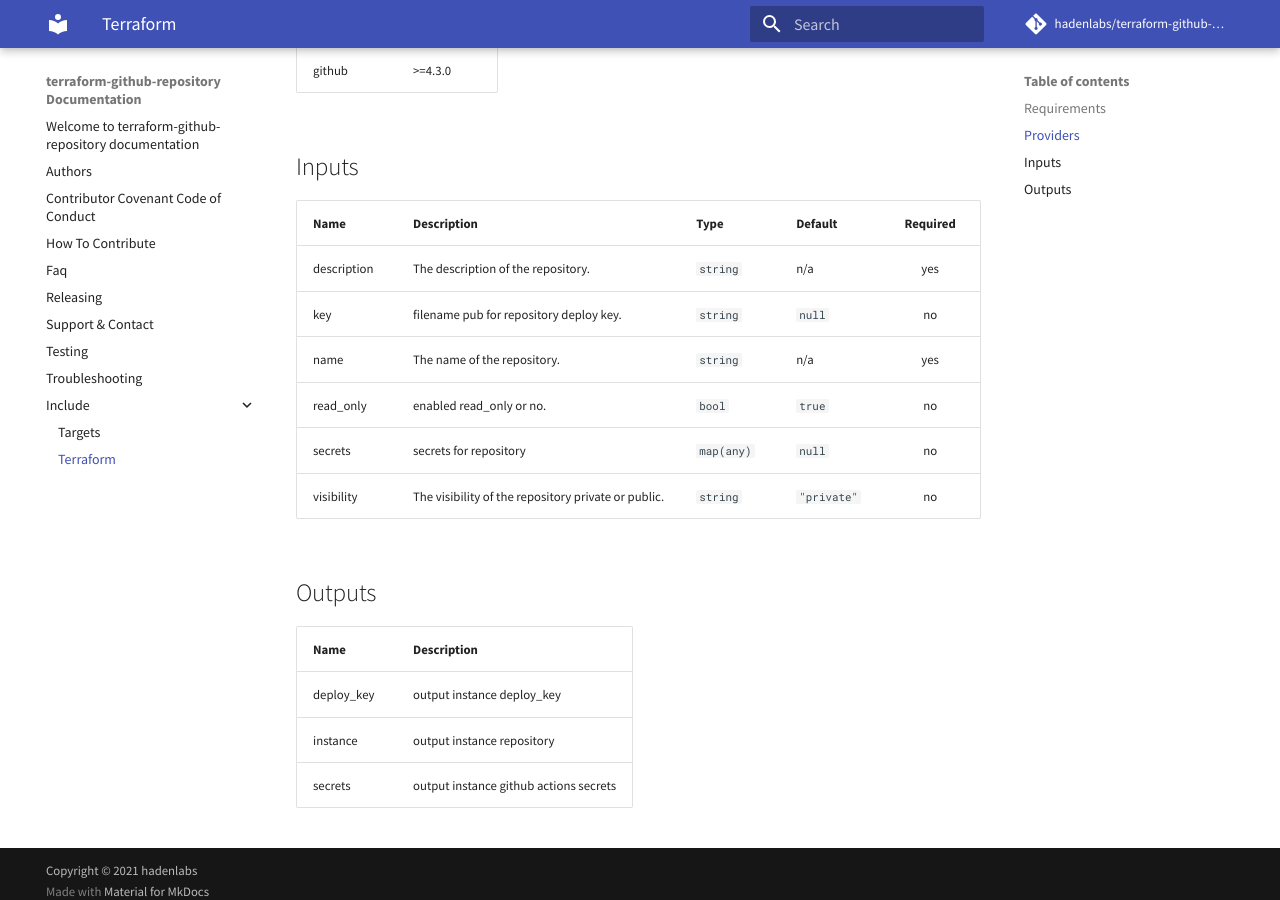
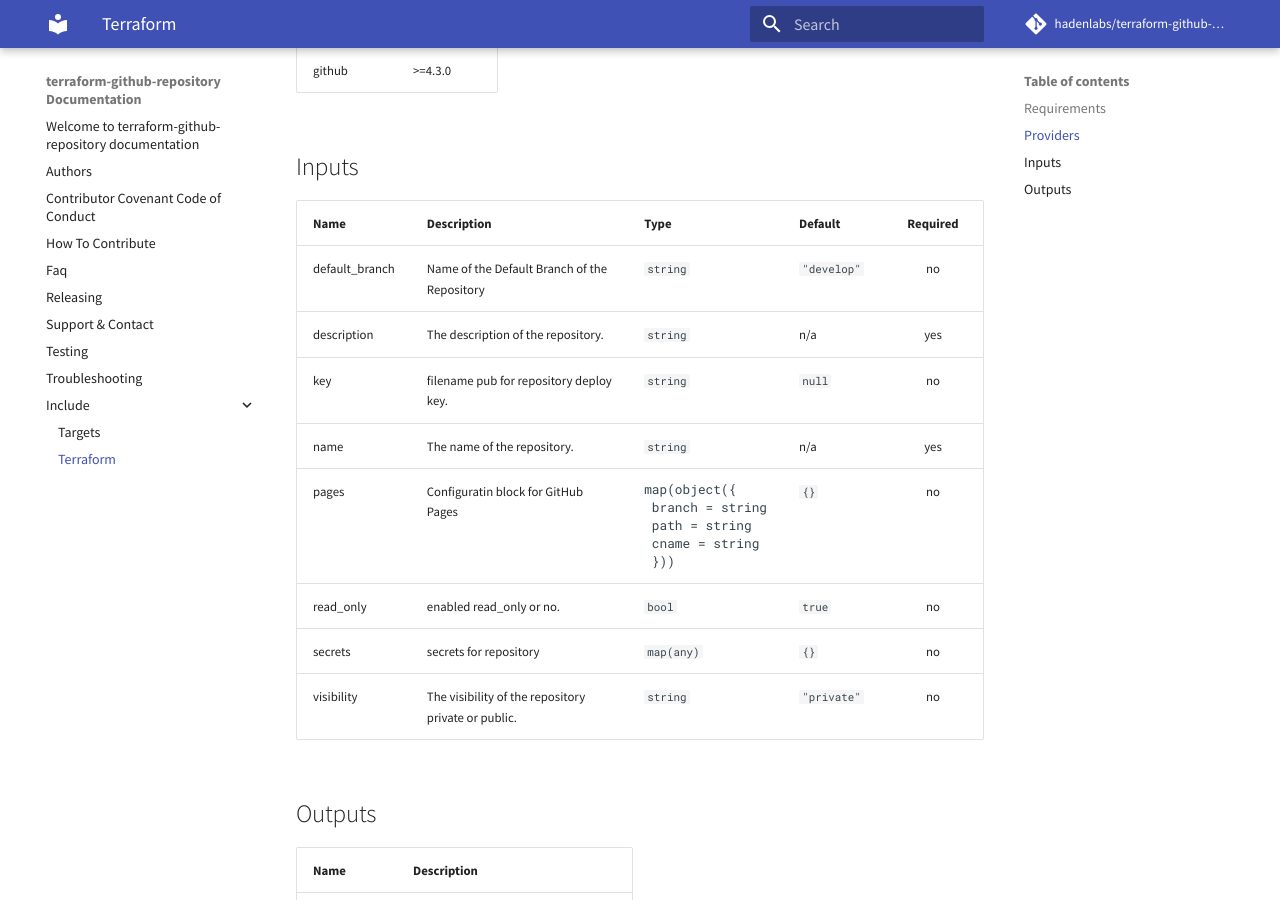
Before and after one commit to hadenlabs/terraform-github-repository, an MkDocs documentation site: the page built from docs/include/terraform.md, in a window 1280 px wide and 900 px high, scrolled down 539 px. Built offline with MkDocs 1.6.1 and Material for MkDocs 9.7.7, drawn with Linux system fonts in a browser that asks for light colours; comment, search, counter and statistics services are not loaded.

```diff
--- a/docs/include/terraform.md
+++ b/docs/include/terraform.md
@@ -21,11 +21,13 @@ This document gives an overview of variables used in the platform of the terrafo
 
 | Name | Description | Type | Default | Required |
 | --- | --- | --- | --- | :-: |
+| default_branch | Name of the Default Branch of the Repository | `string` | `"develop"` | no |
 | description | The description of the repository. | `string` | n/a | yes |
 | key | filename pub for repository deploy key. | `string` | `null` | no |
 | name | The name of the repository. | `string` | n/a | yes |
+| pages | Configuratin block for GitHub Pages | <pre>map(object({<br> branch = string<br> path = string<br> cname = string<br> }))</pre> | `{}` | no |
 | read_only | enabled read_only or no. | `bool` | `true` | no |
-| secrets | secrets for repository | `map(any)` | `null` | no |
+| secrets | secrets for repository | `map(any)` | `{}` | no |
 | visibility | The visibility of the repository private or public. | `string` | `"private"` | no |
 
 ## Outputs
```
Also changed, not shown: README.md (+3 -1 lines).
